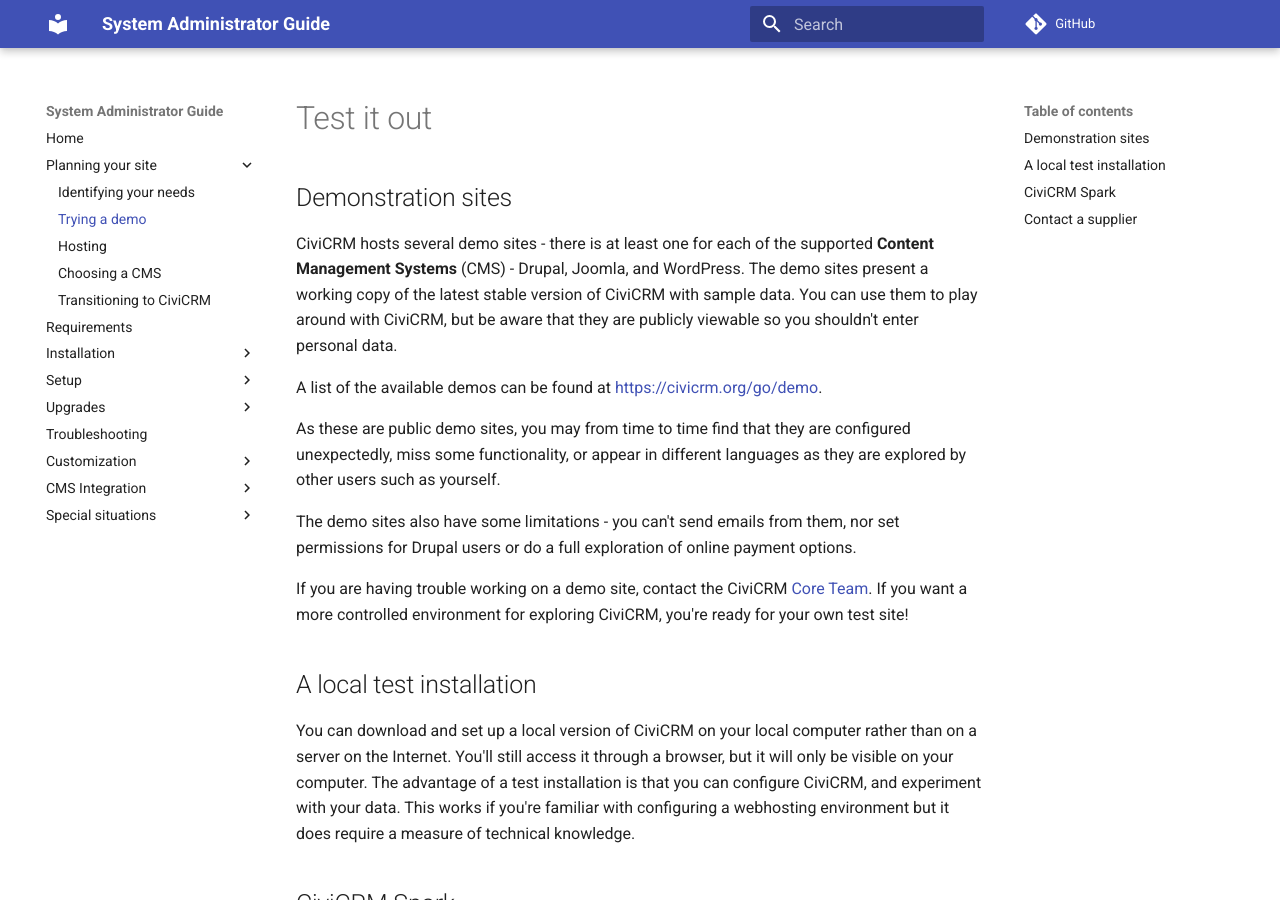
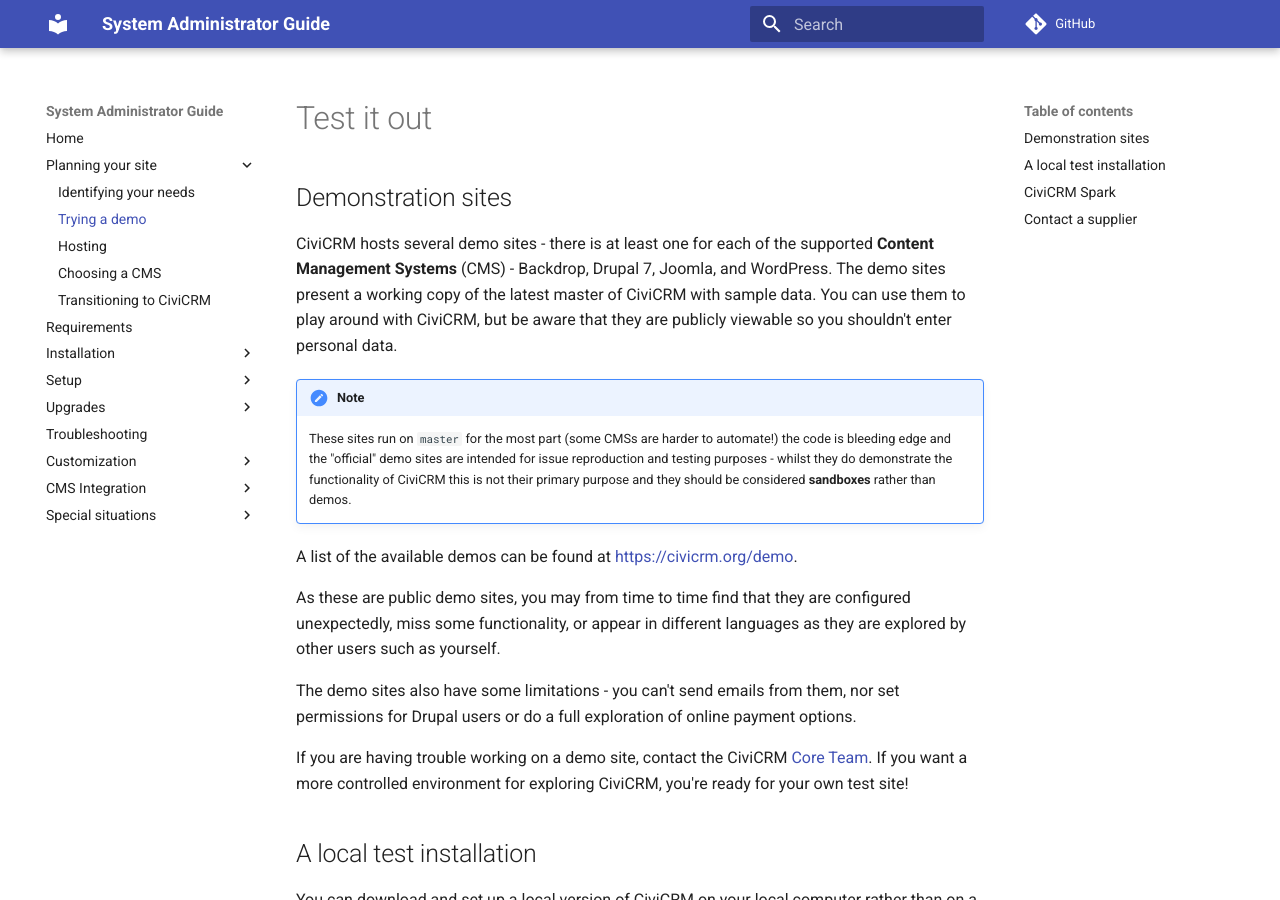
Before and after one commit to civicrm/civicrm-sysadmin-guide, an MkDocs documentation site: the page built from docs/planning/demo.md, in a window 1280 px wide and 900 px high. Built offline with MkDocs 1.6.1 and Material for MkDocs 9.7.7, drawn with Linux system fonts in a browser that asks for light colours; comment, search, counter and statistics services are not loaded.

Commit message:
Update demo.md

```diff
--- a/docs/planning/demo.md
+++ b/docs/planning/demo.md
@@ -3,14 +3,20 @@
 ## Demonstration sites
 
 CiviCRM hosts several demo sites - there is at least one for each of the
-supported **Content Management Systems** (CMS) - Drupal, Joomla, and
-WordPress. The demo sites present a working copy of the latest stable
-version of CiviCRM with sample data. You can use them to play around
-with CiviCRM, but be aware that they are publicly viewable so you
+supported **Content Management Systems** (CMS) - Backdrop, Drupal 7, Joomla, and
+WordPress. The demo sites present a working copy of the latest master of CiviCRM with sample data.
+You can use them to play around with CiviCRM,
+but be aware that they are publicly viewable so you
 shouldn't enter personal data.
 
+!!! note
+    These sites run on `master` for the most part (some CMSs are harder to automate!)
+    the code is bleeding edge and the "official" demo sites are intended for issue reproduction
+    and testing purposes - whilst they do demonstrate the functionality of CiviCRM this is not their
+    primary purpose and they should be considered **sandboxes** rather than demos.
+
 A list of the available demos can be found at
-[https://civicrm.org/go/demo](https://civicrm.org/demo).
+[https://civicrm.org/demo](https://civicrm.org/demo).
 
 As these are public demo sites, you may from time to time find that they are
 configured unexpectedly, miss some functionality, or appear in different
```
